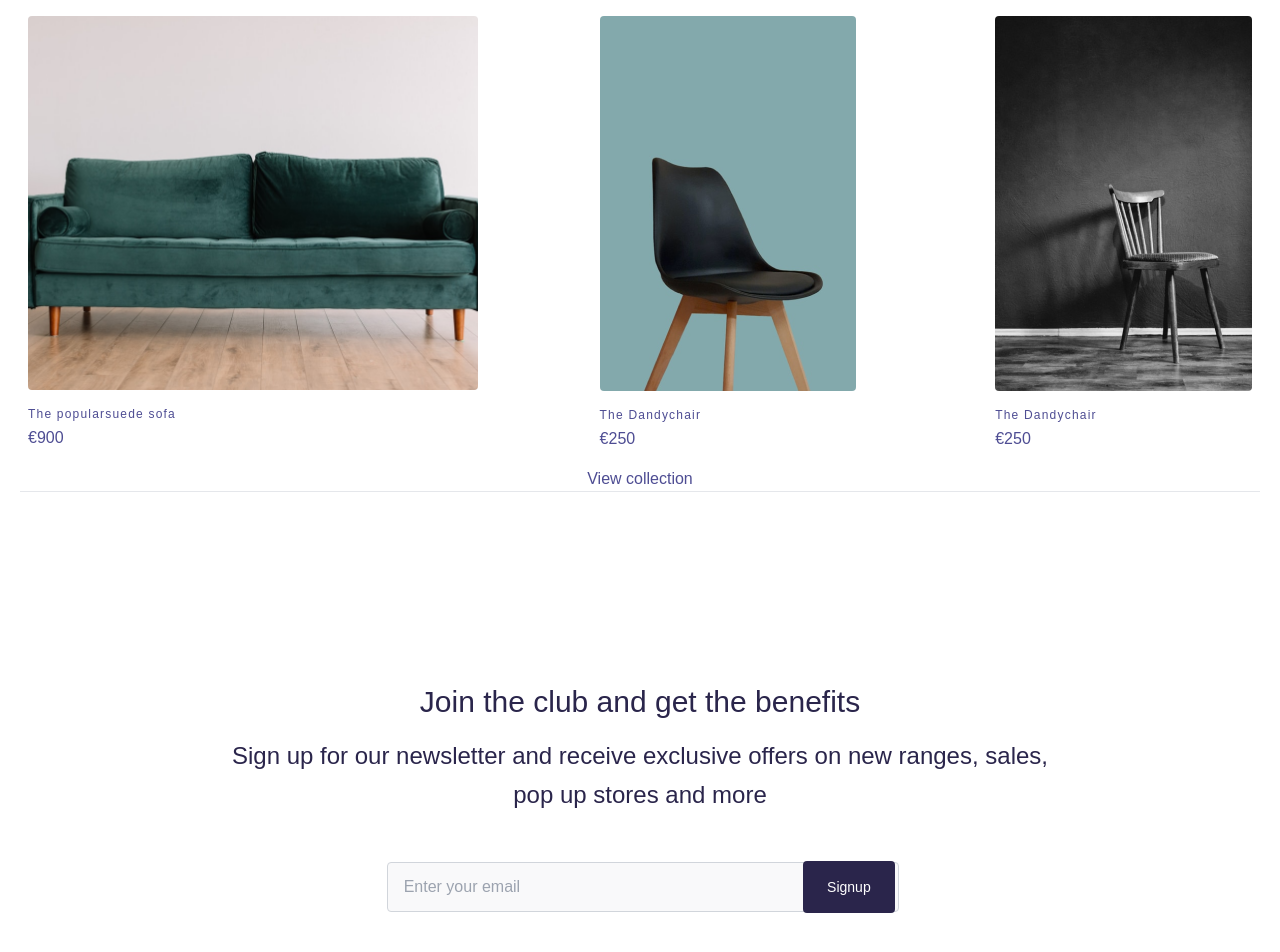
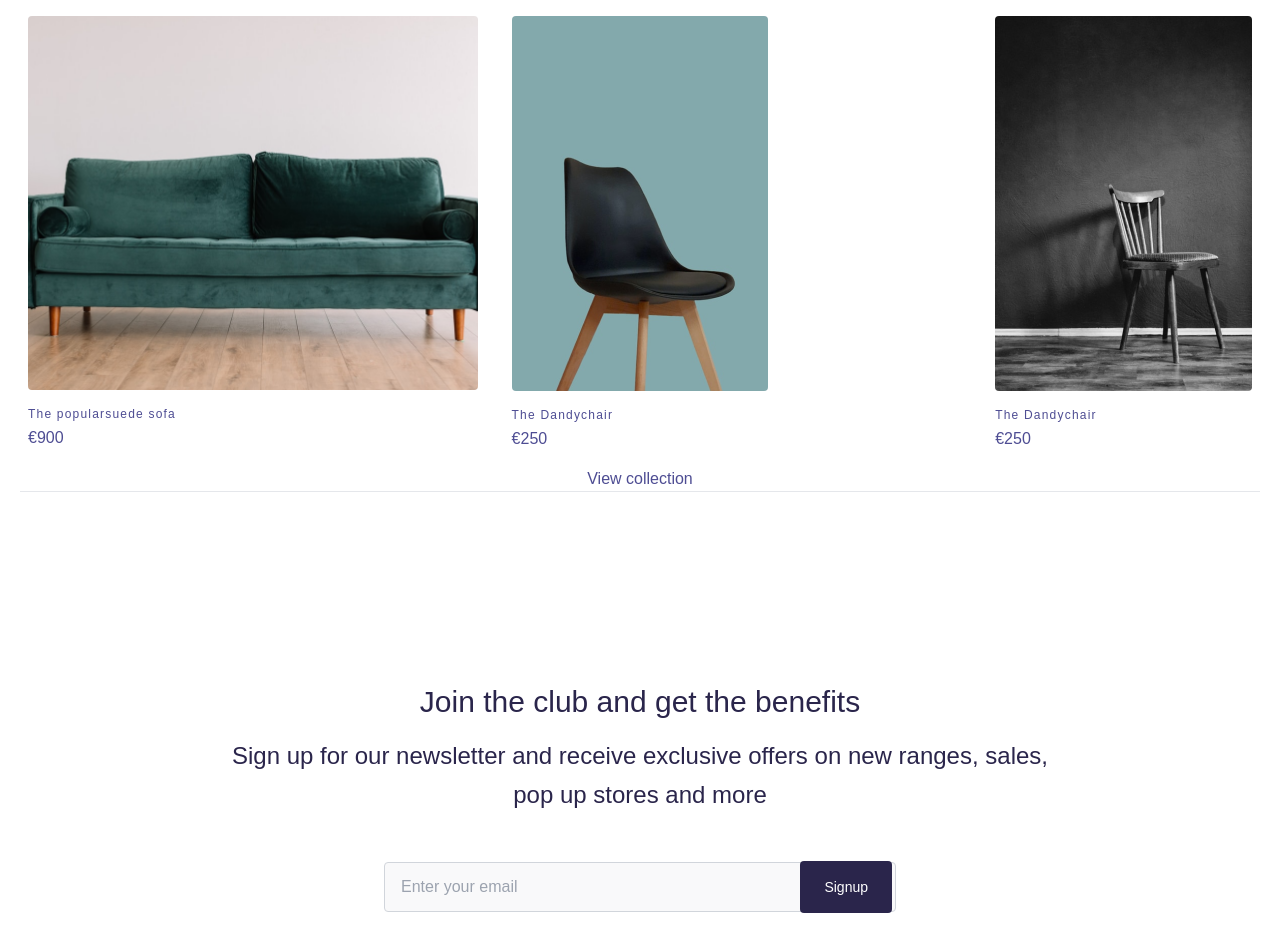
Before and after one commit to javeria-zohaib/hackathonecommerce, a Next.js app: page / in a window 1280 px wide. Shown: the part 1946-2898 px from the top of the page. Built offline with nearby package versions, Linux system fonts and the light colour scheme.

Commit message:
hackathon

```diff
--- a/src/app/page.tsx
+++ b/src/app/page.tsx
@@ -167,7 +167,7 @@ using modern web technologies.
           <p className="mt-1 text-[#4E4D93]">€900</p>
         </div>
       </div>
-      <div className="lg:w-[22%] md:w-[48%] w-full ml-44 px-2">
+      <div className="lg:w-[22%] md:w-[48%] w-full mx-auto px-2">
         <a className="block relative h-[375px] rounded overflow-hidden">
           <img
             alt="ecommerce"
@@ -215,7 +215,7 @@ using modern web technologies.
       </p>
     </div>
     <div className="flex lg:w-2/3 w-full mx-auto items-center">
-      <div className="relative w-full max-w-lg ml-40">
+      <div className="relative w-full max-w-lg mx-auto">
         <input
           type="email"
           id="email"
```
